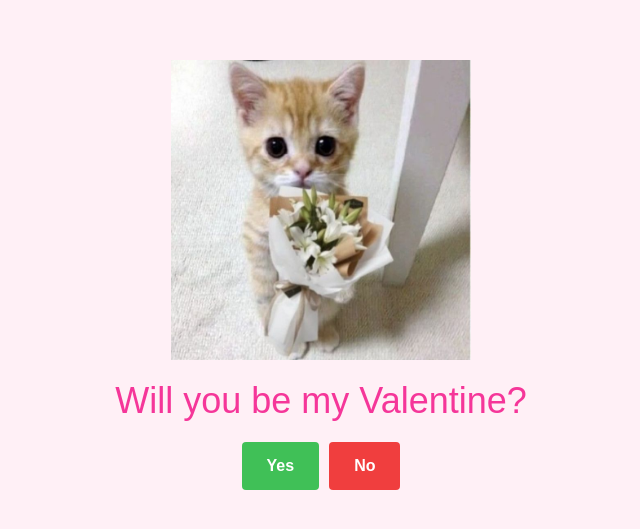
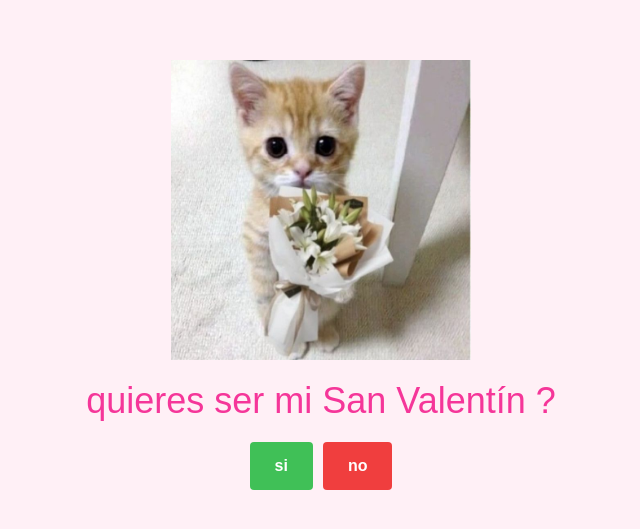
Before and after one commit to namdosanwannabe/be-my-valentine, a plain HTML site: page index.html in a window 1280 px wide. Shown: the part 125-654 px from the top of the page, without its empty margins (319-959 px from the left). Drawn offline with Linux system fonts and the light colour scheme; a web font is replaced by a local one.

Commit message:
Navasss
Te amooooo

```diff
--- a/index.html
+++ b/index.html
@@ -15,10 +15,10 @@
   <body>
     <main class="container">
       <img class="cat-img" src="img/cat-0.jpg" alt="Picture of a cat" />
-      <p class="title">Will you be my Valentine?</p>
+      <p class="title">quieres ser mi San Valentín ?</p>
       <div class="buttons">
-        <button type="button" class="btn btn--yes">Yes</button>
-        <button type="button" class="btn btn--no">No</button>
+        <button type="button" class="btn btn--yes">si</button>
+        <button type="button" class="btn btn--no">no</button>
       </div>
     </main>
 
```
